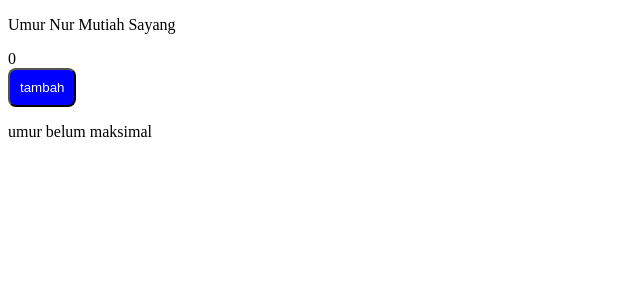
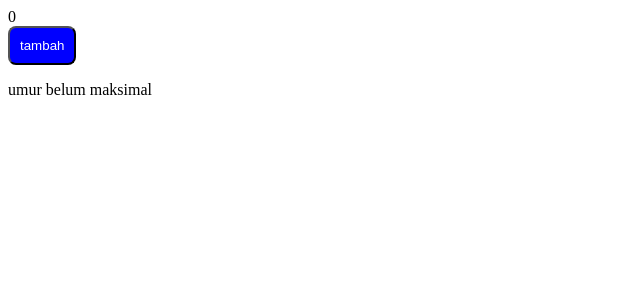
Before and after one commit to nurmutiah/latihan, a React (Create React App) app: page / in a window 1280 px wide. Shown: the top 300 px of the page, without its empty margins (0-640 px from the left). Built offline with nearby package versions, Linux system fonts and the light colour scheme.

Commit message:
menghapus text nur

```diff
--- a/src/App.js
+++ b/src/App.js
@@ -13,7 +13,6 @@ function App() {
 
   return (
     <div>
-      <p>Umur Nur Mutiah Sayang</p>
       <div>{umur}</div>
       {umur < 5 && (
         <button className="btn btn-biru" onClick={tambahUmur}>
```
